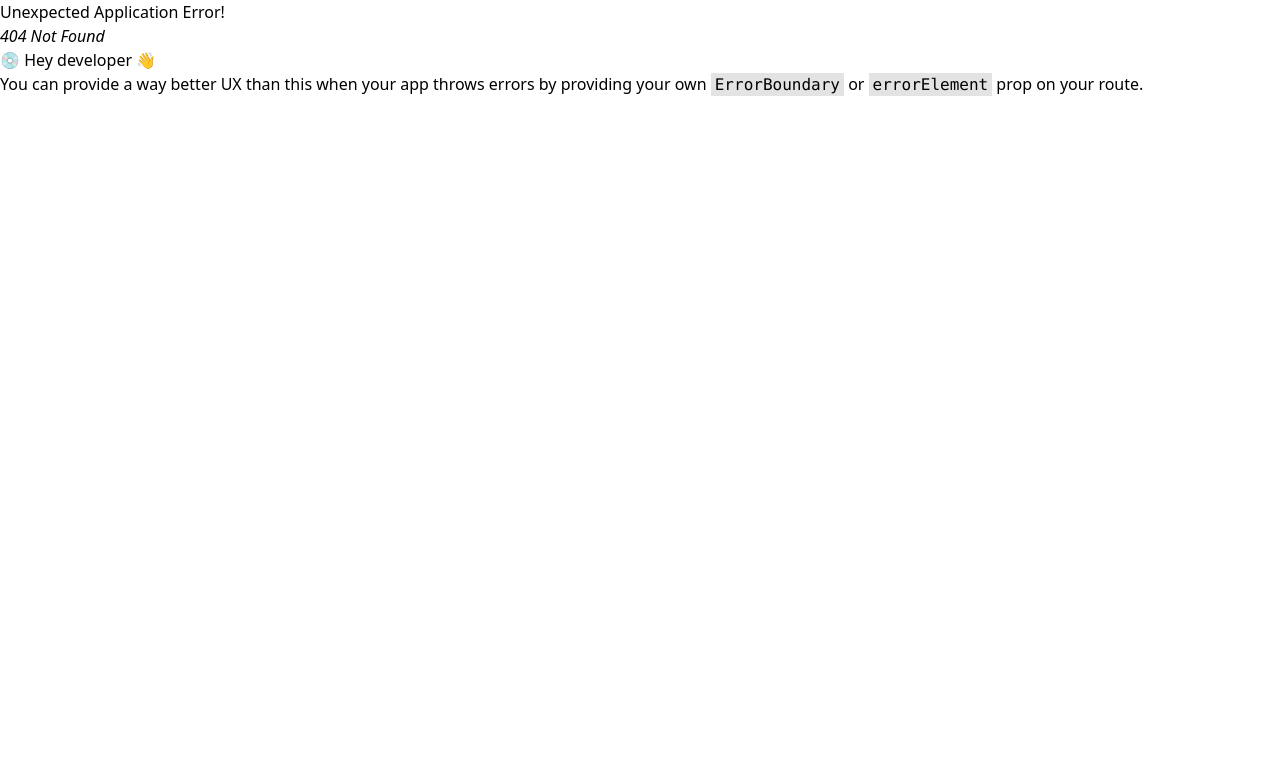
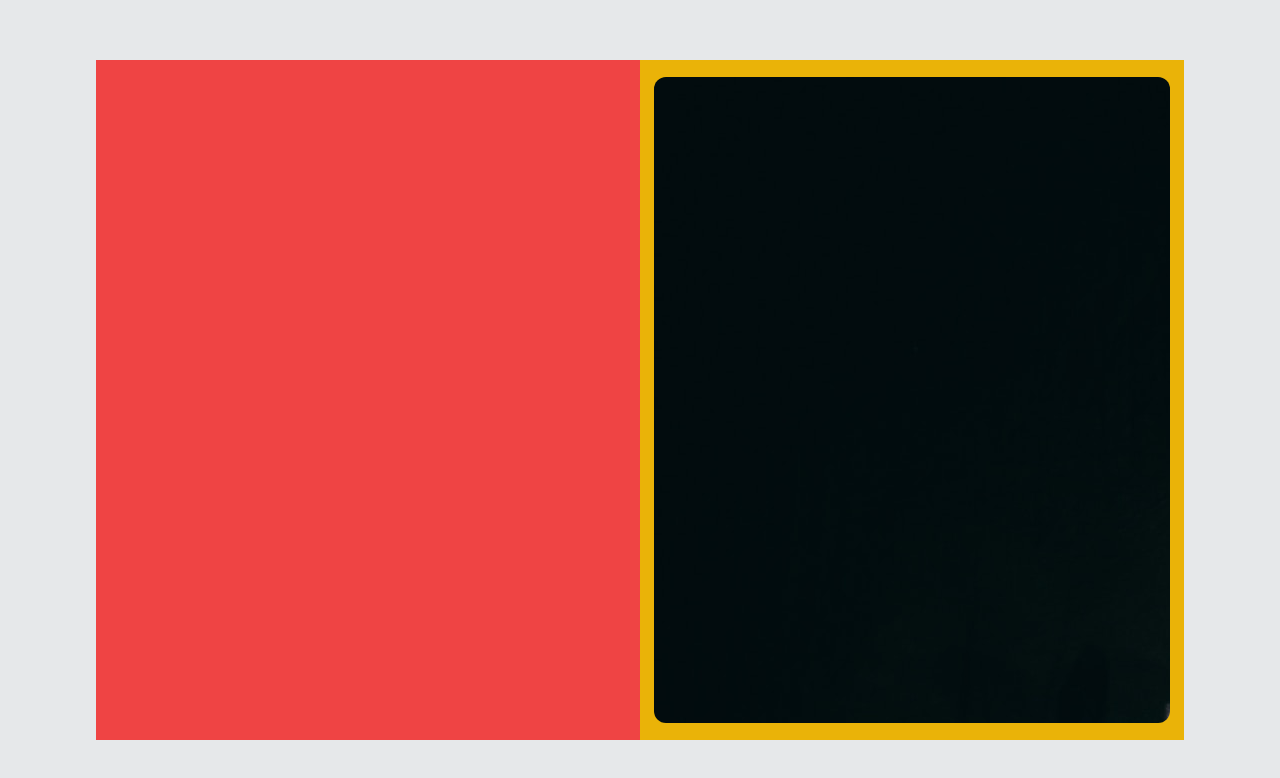
Before and after one commit to dev-sylv/Predict-Match-FE, a React (Vite) app: page /sign-up in a window 1280 px wide. Before the commit this address had no page. Shown: the top 778 px of the page. Built offline with nearby package versions, Linux system fonts and the light colour scheme.

Commit message:
working on auth

```diff
--- a/src/Components/static/Header.tsx
+++ b/src/Components/static/Header.tsx
@@ -3,6 +3,7 @@ import logo from "../../assets/logo.png";
 import { ButtonProps } from "../../common";
 import { Link } from "react-scroll";
 import { AiOutlineMenu, AiOutlineClose } from "react-icons/ai";
+import { NavLink } from "react-router-dom";
 
 const Header = () => {
   const [toggle, setToggle] = useState(true);
@@ -51,14 +52,18 @@ const Header = () => {
           </Link>
         </div>
         <div className="hidden sm:flex justify-between items-center">
+          <NavLink to="/sign-up">
             <ButtonProps
               className="px-4 py-2 mr-5 cursor-pointer rounded-md bg-[#FBC02D]  hover:bg-transparent hover:border hover:border-[#FBC02D] text-white transition-all duration-100"
               text="Sign Up"
             />
+          </NavLink>
+          <NavLink to="/login">
             <ButtonProps
               className="px-4 py-2 cursor-pointer rounded-md border border-[#FBC02D] text-[#FBC02D] hover:bg-[#FBC02D] hover:text-white"
               text="Login"
             />
+          </NavLink>
         </div>
         {/* *************************** */}
 
--- /dev/null
+++ b/src/pages/Auth/Login.tsx
@@ -0,0 +1,7 @@
+import React from "react";
+
+const Login = () => {
+  return <div>Login</div>;
+};
+
+export default Login;
--- /dev/null
+++ b/src/pages/Auth/SignUp.tsx
@@ -0,0 +1,16 @@
+import React from "react";
+
+const SignUp = () => {
+  return (
+    <div className="w-full h-screen bg-[#E6E8EA] flex items-center justify-center">
+      <div className="w-[85%] h-[85%] bg-white flex">
+        <div className="w-[50%] h-[100%] bg-red-500"></div>
+        <div className="w-[50%] h-[100%] bg-yellow-500 flex items-center justify-center">
+          <div className="w-[95%] h-[95%] rounded-xl bg-signupBG"></div>
+        </div>
+      </div>
+    </div>
+  );
+};
+
+export default SignUp;
--- /dev/null
+++ b/src/pages/Auth/index.ts
@@ -0,0 +1,2 @@
+export { default as SignUp } from "./SignUp";
+export { default as Login } from "./Login";
--- a/src/pages/index.ts
+++ b/src/pages/index.ts
@@ -1 +1,2 @@
 export * from "./LandingPage";
+export * from "./Auth";
--- a/tailwind.config.js
+++ b/tailwind.config.js
@@ -9,7 +9,8 @@ export default {
         bgresult: 'url("./src/assets/images/images.jpg")',
         UpcomingHero: 'url("./src/assets/fb-upcoming.jpg")',
         matchtableBG: 'url("./src/assets/match-bg.jpg")',
-        awardsBG: 'url("./src/assets/awardsBG.jpg")'
+        awardsBG: 'url("./src/assets/awardsBG.jpg")',
+        signupBG: 'url("./src/assets/signup.jpg")',
       },
     },
   },
```
Also changed, not shown: src/Routes/UserRoute/UserRoutes.tsx (+9 -1 lines), src/assets/signup.jpg (added). Lines whose indentation alone changed are shown as unchanged.
